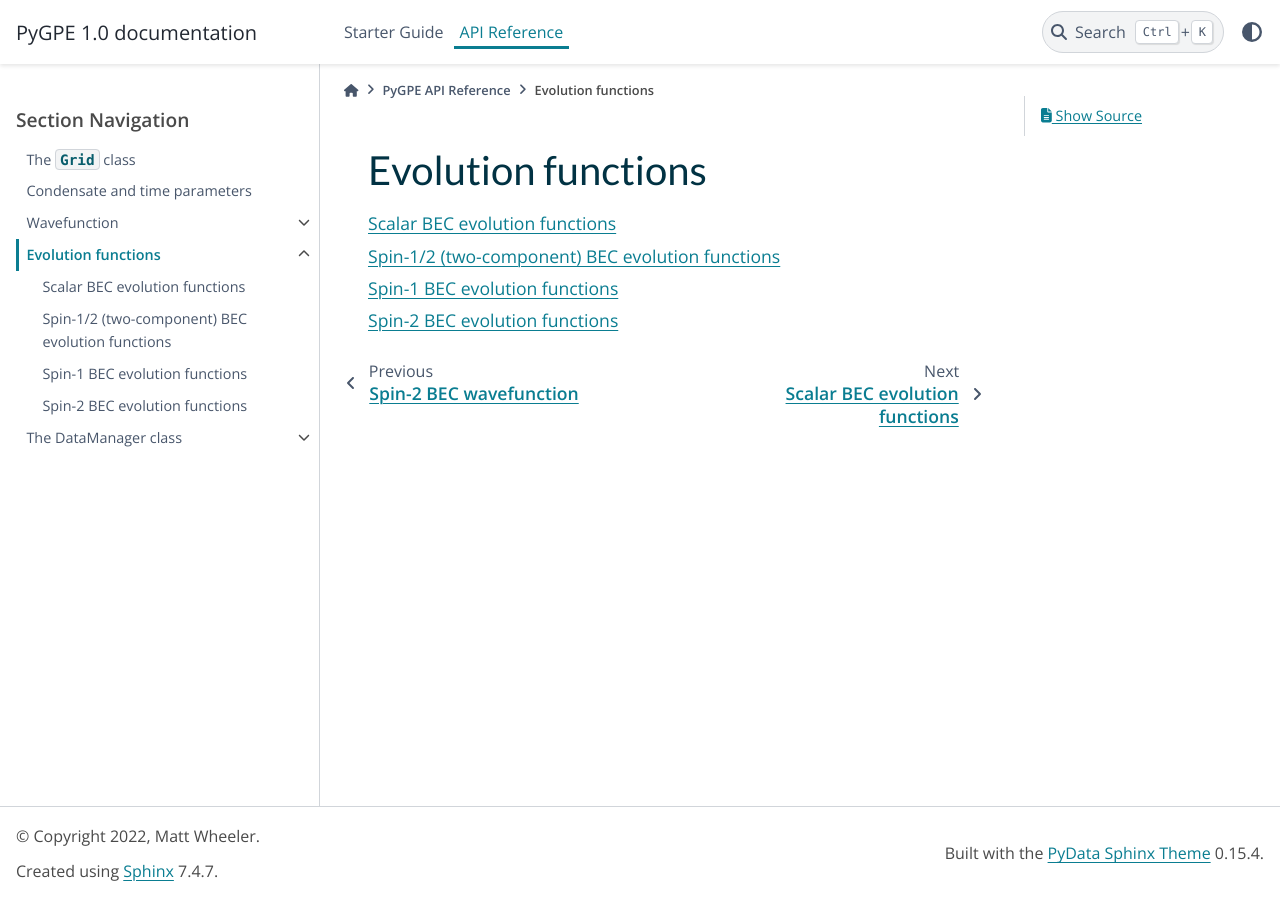
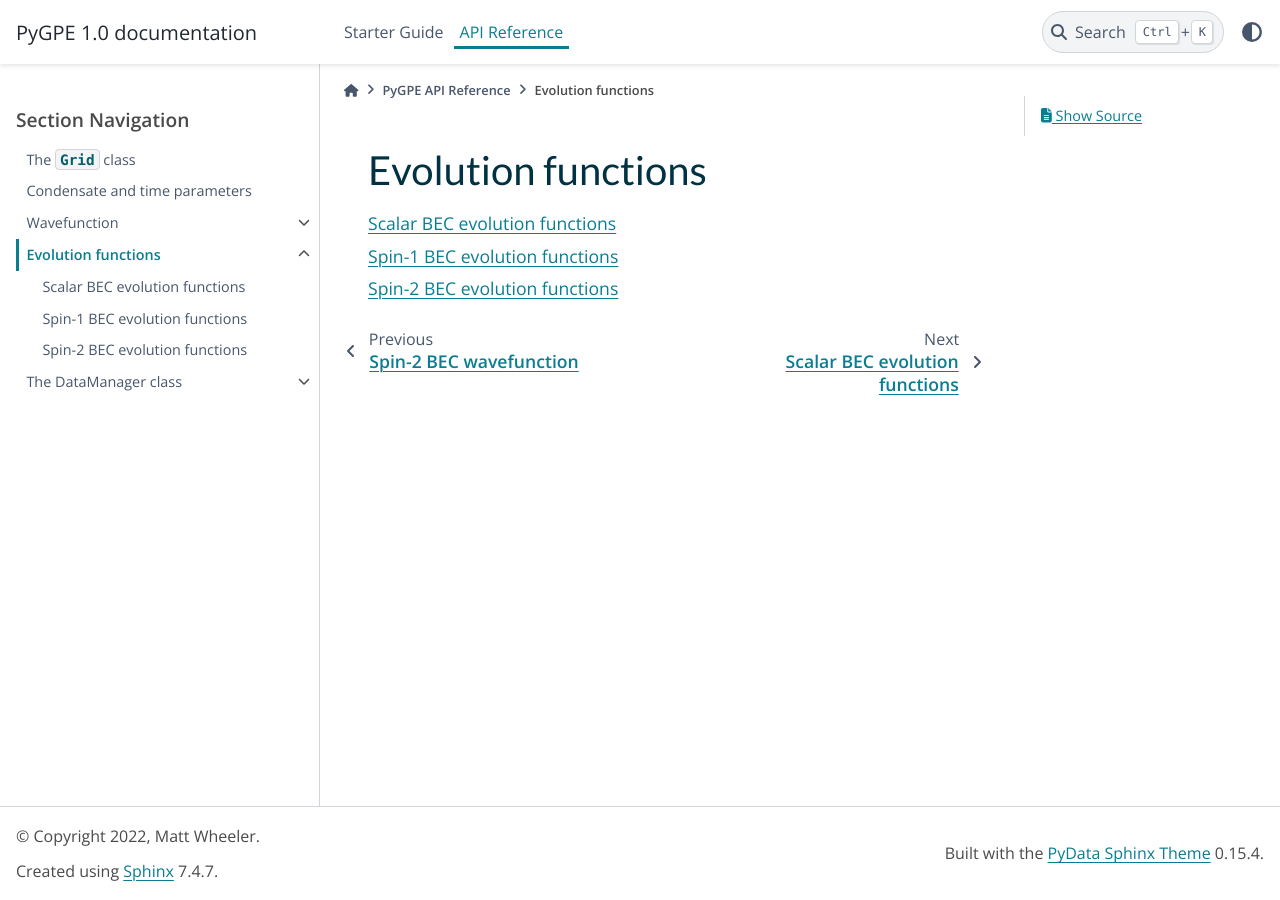
Before and after one commit to wheelerMT/pygpe, a Sphinx documentation site: the page built from docs/source/reference/evolution.rst, in a window 1280 px wide. Built offline with Sphinx 7.4.7 and the PyData theme 0.15.4, drawn with Linux system fonts in a browser that asks for light colours.

Commit message:
Remove spin-half documentation

```diff
--- a/docs/source/reference/datamanager.rst
+++ b/docs/source/reference/datamanager.rst
@@ -5,6 +5,5 @@ The DataManager class
     :maxdepth: 1
 
     datamanager.scalar
-    datamanager.spinhalf
     datamanager.spinone
     datamanager.spintwo
--- a/docs/source/reference/datamanager.spinhalf.rst
+++ /dev/null
@@ -1,2 +0,0 @@
-Spin-1/2 BEC DataManager
-========================
--- a/docs/source/reference/evolution.rst
+++ b/docs/source/reference/evolution.rst
@@ -6,6 +6,5 @@ Evolution functions
     :maxdepth: 1
 
     evolution.scalar
-    evolution.spinhalf
     evolution.spinone
     evolution.spintwo
--- a/docs/source/reference/evolution.spinhalf.rst
+++ /dev/null
@@ -1,2 +0,0 @@
-Spin-1/2 (two-component) BEC evolution functions
-================================================
--- a/docs/source/reference/wavefunction.rst
+++ b/docs/source/reference/wavefunction.rst
@@ -7,6 +7,5 @@ PyGPE provides a wavefunction class for use in simulating BEC dynamics.
     :maxdepth: 1
 
     wavefunction.scalar
-    wavefunction.spinhalf
     wavefunction.spinone
     wavefunction.spintwo
--- a/docs/source/reference/wavefunction.spinhalf.rst
+++ /dev/null
@@ -1,2 +0,0 @@
-Spin-1/2 BEC wavefunction
-=========================
```
